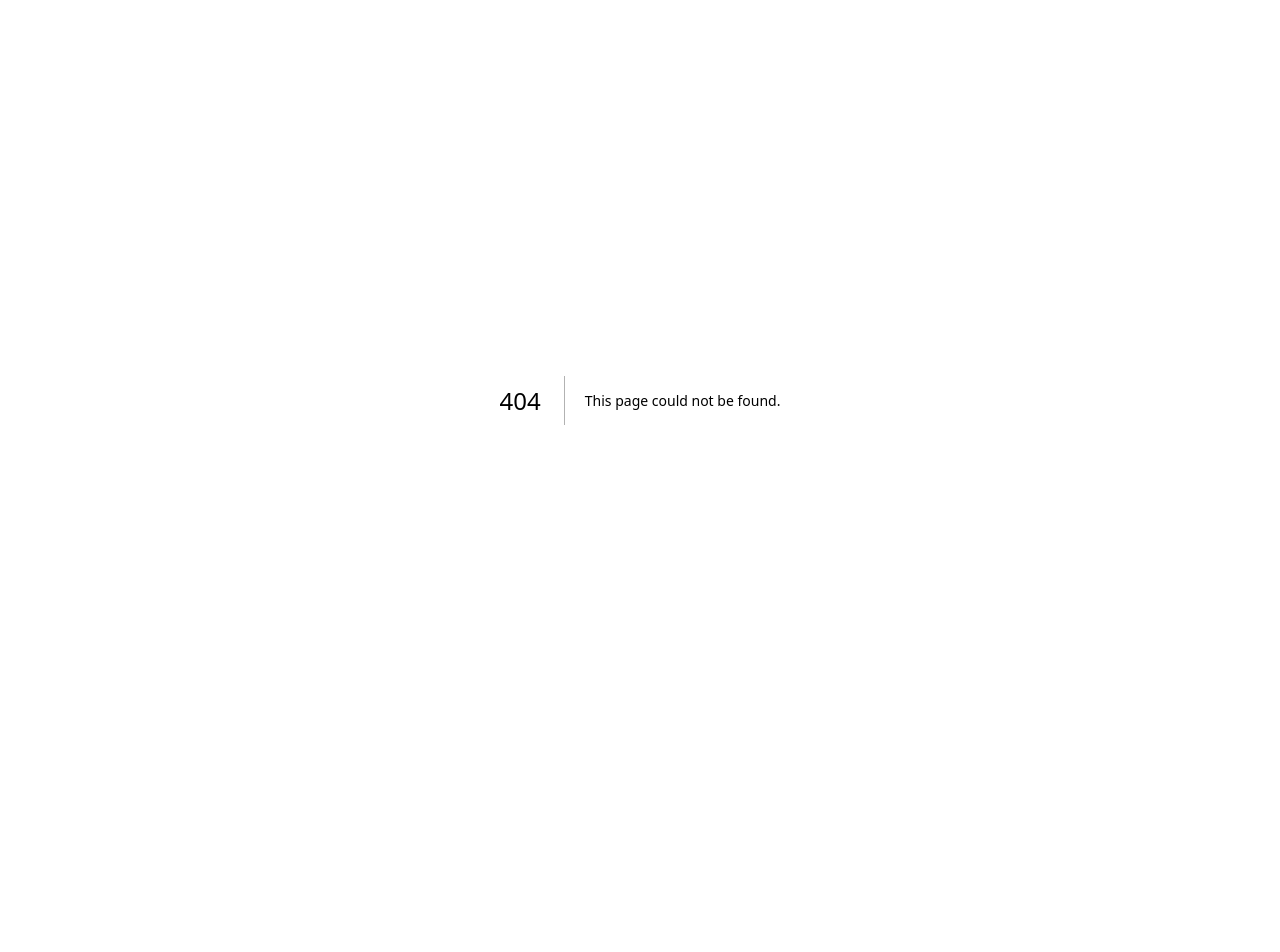
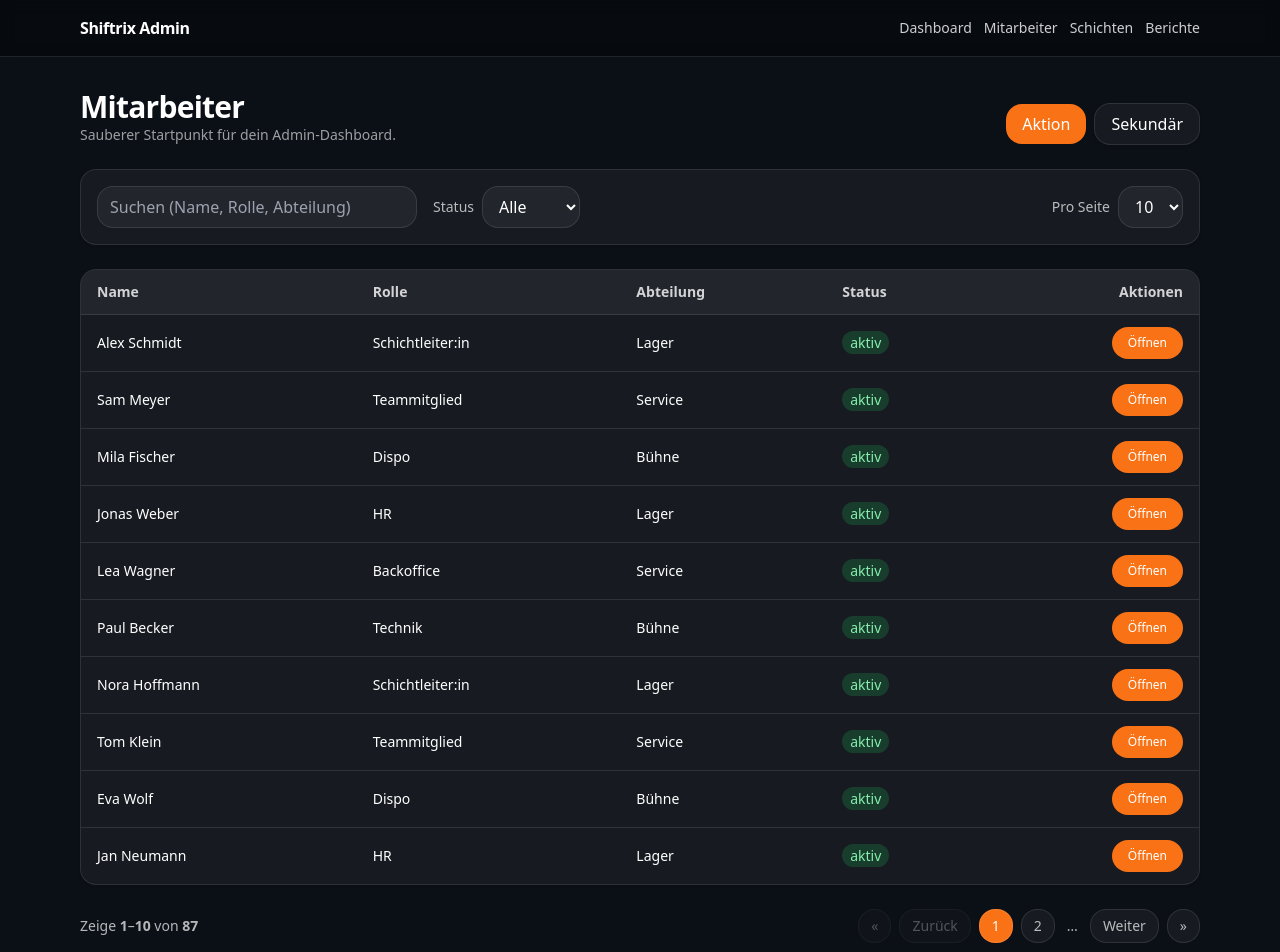
Before and after one commit to Ruesti/shiftrix-admin, a Next.js app: page /admin/employees in a window 1280 px wide. Before the commit this address had no page. Shown: the top 952 px of the page. Before the commit the page ends 800 px from the top, so only its background shows below. Built offline with nearby package versions, Linux system fonts and the light colour scheme.

Commit message:
Mitarbeiter Liste erstellt

```diff
--- /dev/null
+++ b/src/app/admin/employees/page.tsx
@@ -0,0 +1,173 @@
+"use client";
+
+import React, { useEffect, useMemo, useState } from "react";
+import { AdminShell } from "../../../components/AdminShell";
+import { Pagination } from "../../../components/Pagination";
+// --- Typen ---
+type Employee = {
+  id: string;
+  name: string;
+  role: string;
+  department: string;
+  status: "aktiv" | "inaktiv" | "urlaub";
+};
+
+// --- Dummy-Daten (generatorisch) ---
+const FIRST = ["Alex", "Sam", "Mila", "Jonas", "Lea", "Paul", "Nora", "Tom", "Eva", "Jan", "Sara", "Luca", "Marek", "Aylin", "Ben"];
+const LAST  = ["Schmidt", "Meyer", "Fischer", "Weber", "Wagner", "Becker", "Hoffmann", "Klein", "Wolf", "Neumann", "Schwarz", "Braun"];
+const ROLES = ["Schichtleiter:in", "Teammitglied", "Dispo", "HR", "Backoffice", "Technik"];
+const DEPTS = ["Lager", "Kasse", "Service", "Produktion", "Bühne", "Logistik"];
+const STATS: Employee["status"][] = ["aktiv", "inaktiv", "urlaub"];
+
+function makeEmployees(n = 87): Employee[] {
+  return Array.from({ length: n }).map((_, i) => {
+    const f = FIRST[i % FIRST.length];
+    const l = LAST[i % LAST.length];
+    return {
+      id: String(i + 1).padStart(3, "0"),
+      name: `${f} ${l}`,
+      role: ROLES[i % ROLES.length],
+      department: DEPTS[(i * 2) % DEPTS.length],
+      status: STATS[(i * 3) % STATS.length],
+    };
+  });
+}
+
+const ALL_EMPLOYEES = makeEmployees();
+
+export default function EmployeesPage() {
+  const [query, setQuery] = useState("");
+  const [statusFilter, setStatusFilter] = useState<string>("alle");
+  const [page, setPage] = useState(1);
+  const [pageSize, setPageSize] = useState(10);
+
+  // Filter + Suche
+  const filtered = useMemo(() => {
+    const q = query.trim().toLowerCase();
+    return ALL_EMPLOYEES.filter((e) => {
+      const matchesQuery = q
+        ? [e.name, e.role, e.department].some((v) => v.toLowerCase().includes(q))
+        : true;
+      const matchesStatus = statusFilter === "alle" ? true : e.status === statusFilter;
+      return matchesQuery && matchesStatus;
+    });
+  }, [query, statusFilter]);
+
+  // Pagination
+  const totalPages = Math.max(1, Math.ceil(filtered.length / pageSize));
+  const currentPage = Math.min(page, totalPages);
+  const start = (currentPage - 1) * pageSize;
+  const end = start + pageSize;
+  const rows = filtered.slice(start, end);
+
+  // Wenn Filter/Suche/Seitengröße sich ändern → auf Seite 1 springen
+  useEffect(() => {
+    setPage(1);
+  }, [query, statusFilter, pageSize]);
+
+  return (
+    <AdminShell title="Mitarbeiter">
+      {/* Filterzeile */}
+      <div className="card p-4 flex flex-col md:flex-row md:items-center gap-3 md:gap-4">
+        <input
+          value={query}
+          onChange={(e) => setQuery(e.target.value)}
+          placeholder="Suchen (Name, Rolle, Abteilung)"
+          className="w-full md:w-80 rounded-brand border border-white/10 bg-white/5 px-3 py-2 outline-none focus:ring-2 focus:ring-product-shiftrix/60"
+        />
+
+        <div className="flex items-center gap-2">
+          <label className="text-sm text-white/70">Status</label>
+          <select
+            value={statusFilter}
+            onChange={(e) => setStatusFilter(e.target.value)}
+            className="rounded-brand border border-white/10 bg-white/5 px-3 py-2"
+          >
+            <option value="alle">Alle</option>
+            <option value="aktiv">Aktiv</option>
+            <option value="urlaub">Urlaub</option>
+            <option value="inaktiv">Inaktiv</option>
+          </select>
+        </div>
+
+        <div className="flex items-center gap-2 md:ml-auto">
+          <label className="text-sm text-white/70">Pro Seite</label>
+          <select
+            value={pageSize}
+            onChange={(e) => setPageSize(parseInt(e.target.value, 10))}
+            className="rounded-brand border border-white/10 bg-white/5 px-3 py-2"
+          >
+            {[10, 20, 50].map((n) => (
+              <option key={n} value={n}>{n}</option>
+            ))}
+          </select>
+        </div>
+      </div>
+
+      {/* Tabelle */}
+      <div className="card overflow-hidden">
+        <table className="w-full text-sm">
+          <thead className="bg-white/5 text-white/80">
+            <tr className="text-left">
+              <th className="px-4 py-3">Name</th>
+              <th className="px-4 py-3">Rolle</th>
+              <th className="px-4 py-3">Abteilung</th>
+              <th className="px-4 py-3">Status</th>
+              <th className="px-4 py-3 text-right">Aktionen</th>
+            </tr>
+          </thead>
+          <tbody>
+            {rows.map((e) => (
+              <tr key={e.id} className="border-t border-white/10 hover:bg-white/5">
+                <td className="px-4 py-3">{e.name}</td>
+                <td className="px-4 py-3">{e.role}</td>
+                <td className="px-4 py-3">{e.department}</td>
+                <td className="px-4 py-3">
+                  <span
+                    className={
+                      e.status === "aktiv"
+                        ? "rounded-full bg-green-500/20 text-green-300 px-2 py-0.5"
+                        : e.status === "urlaub"
+                        ? "rounded-full bg-yellow-500/20 text-yellow-300 px-2 py-0.5"
+                        : "rounded-full bg-white/10 text-white/70 px-2 py-0.5"
+                    }
+                  >
+                    {e.status}
+                  </span>
+                </td>
+                <td className="px-4 py-3 text-right">
+                  <button className="btn btn-primary text-xs">Öffnen</button>
+                </td>
+              </tr>
+            ))}
+            {rows.length === 0 && (
+              <tr>
+                <td colSpan={5} className="px-4 py-8 text-center text-white/60">
+                  Keine Treffer.
+                </td>
+              </tr>
+            )}
+          </tbody>
+        </table>
+      </div>
+
+      {/* Fußbereich */}
+      <div className="flex items-center justify-between text-sm text-white/70">
+        <div>
+          {filtered.length > 0 ? (
+            <span>
+              Zeige <strong>{start + 1}</strong>–<strong>{Math.min(end, filtered.length)}</strong> von <strong>{filtered.length}</strong>
+            </span>
+          ) : (
+            <span>0 Ergebnisse</span>
+          )}
+        </div>
+        <Pagination
+  page={currentPage}
+  totalPages={totalPages}
+  onPageChange={(p: number) => setPage(p)}
+        />
+      </div>
+    </AdminShell>
+  );
+}
--- a/src/app/admin/layout.tsx
+++ b/src/app/admin/layout.tsx
@@ -1,13 +1,15 @@
-import { TopNav } from '@/components/TopNav'
+import React from "react";
+import { TopNav } from "../../components/TopNav";
 
-
-export default function AdminLayout({ children }: { children: React.ReactNode }) {
-return (
-<div className="min-h-screen">
-<TopNav />
-<main className="container py-8">
-{children}
-</main>
-</div>
-)
+export default function AdminLayout({
+  children,
+}: {
+  children: React.ReactNode;
+}) {
+  return (
+    <div className="min-h-screen">
+      <TopNav />
+      <main className="container py-8">{children}</main>
+    </div>
+  );
 }
--- a/src/components/AdminShell.tsx
+++ b/src/components/AdminShell.tsx
@@ -13,5 +13,5 @@ return (
       </div>
       {children}
     </section>
-)
+  );
 }
--- /dev/null
+++ b/src/components/Pagination.tsx
@@ -0,0 +1,34 @@
+"use client";
+import React from "react";
+
+export function Pagination({
+  page, totalPages, onPageChange,
+}: { page: number; totalPages: number; onPageChange: (p: number) => void; }) {
+  const canPrev = page > 1;
+  const canNext = page < totalPages;
+  const btn = "rounded-brand border border-white/10 bg-white/5 px-3 py-1.5 text-sm disabled:opacity-40";
+
+  const windowSize = 1;
+  const start = Math.max(1, page - windowSize);
+  const end = Math.min(totalPages, page + windowSize);
+  const pages: number[] = [];
+  for (let p = start; p <= end; p++) pages.push(p);
+
+  return (
+    <div className="flex items-center gap-2">
+      <button className={btn} onClick={() => onPageChange(1)} disabled={!canPrev}>«</button>
+      <button className={btn} onClick={() => onPageChange(page - 1)} disabled={!canPrev}>Zurück</button>
+      {start > 1 && <span className="px-1">…</span>}
+      {pages.map((p) => (
+        <button
+          key={p}
+          className={p === page ? `${btn} !bg-product-shiftrix !text-white` : btn}
+          onClick={() => onPageChange(p)}
+        >{p}</button>
+      ))}
+      {end < totalPages && <span className="px-1">…</span>}
+      <button className={btn} onClick={() => onPageChange(page + 1)} disabled={!canNext}>Weiter</button>
+      <button className={btn} onClick={() => onPageChange(totalPages)} disabled={!canNext}>»</button>
+    </div>
+  );
+}
--- a/src/components/TopNav.tsx
+++ b/src/components/TopNav.tsx
@@ -1,5 +1,4 @@
-import Link from 'next/link'
-
+import Link from "next/link";
 
 export function TopNav() {
   return (
@@ -8,11 +7,11 @@ return (
         <Link href="/" className="font-semibold tracking-tight">Shiftrix Admin</Link>
         <nav className="flex items-center gap-3 text-sm text-white/80">
           <Link href="/admin" className="hover:text-white">Dashboard</Link>
-<Link href="#" className="hover:text-white">Mitarbeiter</Link>
+          <Link href="/admin/employees" className="hover:text-white">Mitarbeiter</Link>
           <Link href="#" className="hover:text-white">Schichten</Link>
           <Link href="#" className="hover:text-white">Berichte</Link>
         </nav>
       </div>
     </header>
-)
+  );
 }
```
Lines whose indentation alone changed are shown as unchanged.
